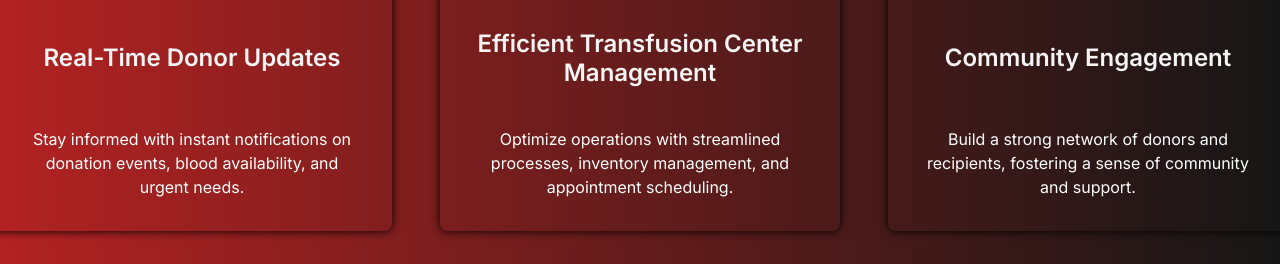
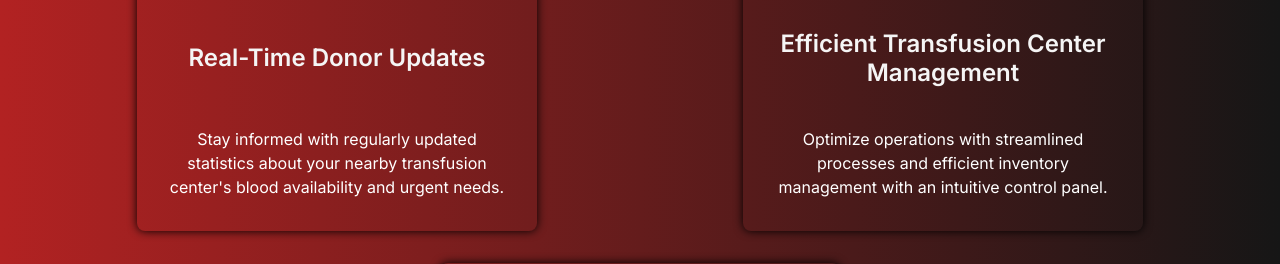
Before and after one commit to Chareeef/HAYAT, a Flask app: page /about in a window 1280 px wide. Shown: the part 1332-1596 px from the top of the page. Run offline with Flask 2, Linux system fonts and the light colour scheme; some libraries are stand-ins or nearby versions.

Commit message:
Some landing page enhancements

```diff
--- a/static/styles/landing.css
+++ b/static/styles/landing.css
@@ -135,8 +135,10 @@ main {
 
     .feature_wrapper {
         display: flex;
+        align-items: center;
         justify-content: space-around;
-        gap: 3rem;
+        flex-wrap: wrap;
+        gap: 2rem;
     }
 
     .feature {
@@ -268,9 +270,8 @@ main {
     }
 
     >hr {
-        background-color: darkred;
-        height: 2px;
-        border: 2px solid red;
+        width: 75px;
+        border-bottom: 1px solid crimson;
     }
 
     .github_repo {
--- a/templates/landing_page.html
+++ b/templates/landing_page.html
@@ -38,22 +38,19 @@
 			<div class="feature">
 				<img class="feature_image" src="../static/images/nairobi_center.png" alt="Feature 1 Icon">
 				<h3 class="feature_title">Real-Time Donor Updates</h3>
-				<p class="feature_desc">Stay informed with instant notifications on donation events, blood availability,
-					and urgent needs.</p>
+				<p class="feature_desc">Stay informed with regularly updated statistics about your nearby transfusion center's blood availability and urgent needs.</p>
 			</div>
 			<div class="feature">
 				<img class="feature_image" src="../static/images/blood_bags.png" alt="Feature 2 Icon">
 				<h3 class="feature_title">Efficient Transfusion Center Management</h3>
-				<p class="feature_desc">Optimize operations with streamlined processes, inventory management, and
-					appointment scheduling.</p>
+				<p class="feature_desc">Optimize operations with streamlined processes and efficient inventory management with an intuitive control panel.</p>
 			</div>
 			<div class="feature">
 				<img class="feature_image"
 					src="https://images.pexels.com/photos/6146692/pexels-photo-6146692.jpeg?auto=compress&cs=tinysrgb&w=1260&h=750&dpr=1"
 					alt="Feature 3 Icon">
 				<h3 class="feature_title">Community Engagement</h3>
-				<p class="feature_desc">Build a strong network of donors and recipients, fostering a sense of community
-					and support.</p>
+				<p class="feature_desc">Build a strong network of donors and recipients, fostering a sense of community and support.</p>
 			</div>
 		</div>
 	</section>
```
